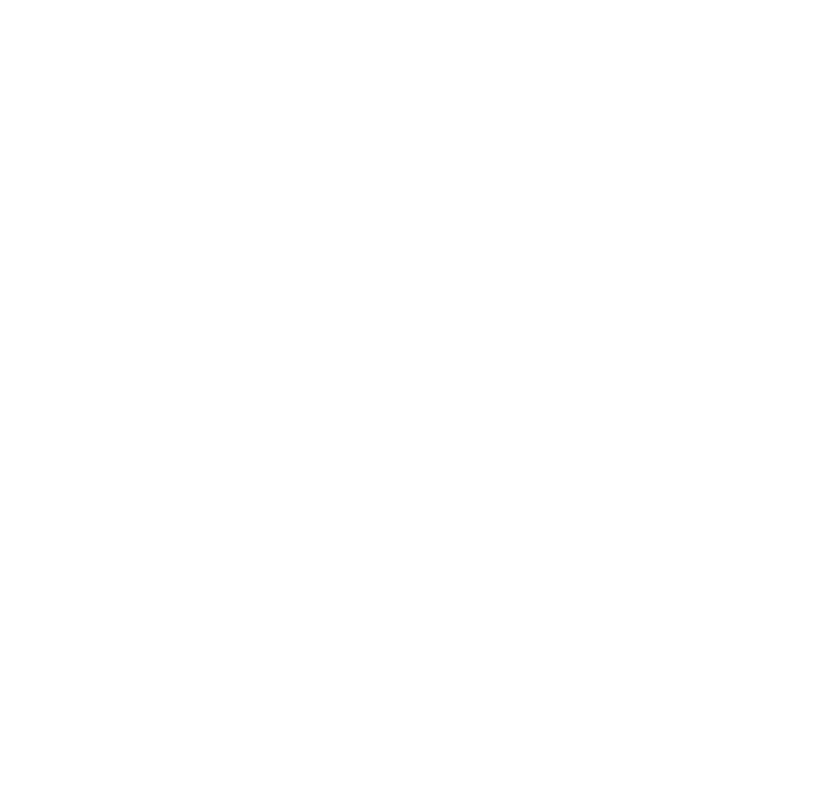
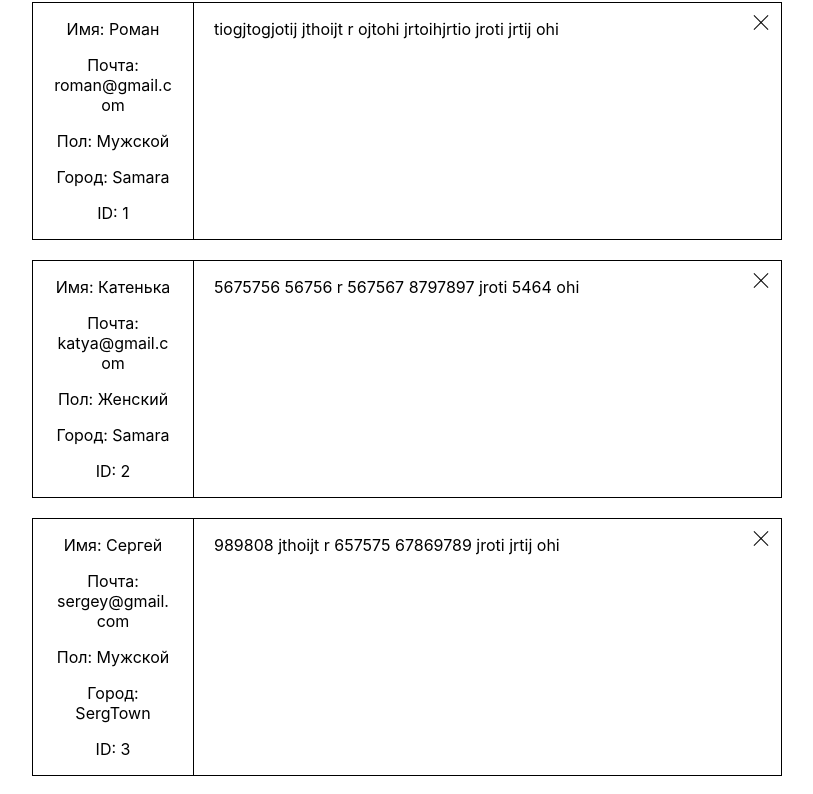
Before and after one commit to roman-ps/guestbook, a React (Create React App) app: page / in a window 1280 px wide. Shown: the part 685-1479 px from the top of the page, without its empty margins (233-1046 px from the left). Before the commit the page ends 800 px from the top, so only its background shows below. Built offline with nearby package versions, Linux system fonts and the light colour scheme.

Commit message:
Переделал фильтр, изменил структуру + добавил нулевой фильтр

```diff
--- a/src/components/App/App.js
+++ b/src/components/App/App.js
@@ -2,11 +2,43 @@
 import classes from './App.module.css';
 import Title from './Title/Title';
 import Form from './Form/Form';
-import ReviewsList from './ReviewsList/ReviewsList';
 import Subtitle from './Subtitle/Subtitle';
-import Filter from './Filter/Filter';
+import Reviews from './Reviews/Reviews';
 
-const reviewsAll = [];
+const reviewsAll = [
+  {
+    name: 'Роман',
+    mail: 'roman@gmail.com',
+    city: 'Samara',
+    text: 'tiogjtogjotij jthoijt r ojtohi jrtoihjrtio jroti jrtij ohi',
+    sex: 'Мужской',
+    id: 1,
+  },
+  {
+    name: 'Катенька',
+    mail: 'katya@gmail.com',
+    city: 'Samara',
+    text: '5675756 56756 r 567567 8797897 jroti 5464 ohi',
+    sex: 'Женский',
+    id: 2,
+  },
+  {
+    name: 'Сергей',
+    mail: 'sergey@gmail.com',
+    city: 'SergTown',
+    text: '989808 jthoijt r 657575 67869789 jroti jrtij ohi',
+    sex: 'Мужской',
+    id: 3,
+  },
+  {
+    name: 'Касиопея',
+    mail: 'kas@gmail.com',
+    city: 'Pompei',
+    text: 'tiogjtogjotij jthoijt r hjkhjkhj uiouiou jroti uiouiou ohi',
+    sex: 'Женский',
+    id: 4,
+  },
+];
 
 const App = () => {
   const [reviews, setReviews] = useState(reviewsAll);
@@ -17,21 +49,9 @@
     },0) + 1;
   };
 
-  // const FilterList = (option) => {
-  //   return reviews.filter((elem) => {
-  //     return elem.sex === option;
-  //   })
-  // }
-
   const onSaveData = (enterData) => {
     const actualData = {...enterData, id: getNextId()};
     setReviews([actualData, ...reviews]);
-  };
-
-  const onFilterList = (option) => {
-    const filterList = reviews.filter((elem) => elem.sex === option);
-    console.log(reviews)
-    setReviews(filterList);
   };
 
   return (
@@ -39,8 +59,7 @@
       <Title />
       <Form saveData={onSaveData}/>
       <Subtitle />
-      <Filter filterList={onFilterList}/>
-      <ReviewsList items={reviews}/>
+      <Reviews items={reviews}/>
     </div>
   );
 };
--- a/src/components/App/Filter/Filter.js
+++ b/src/components/App/Reviews/Filter/Filter.js
@@ -1,19 +1,15 @@
-import React, {useState} from 'react';
+import React from 'react';
 import classes from './Filter.module.css';
 
 const Filter = (props) => {
-  const [filter, setFilter] = useState('');
-
-  const selectHandler = (evt) => {
-    setFilter(evt.target.value);
-    props.filterList(filter);
+  const selectFilterHandler = (evt) => {
+    props.selectFilterHandler(evt.target.value);
   };
-
 
   return (
     <div className={classes.filter}>
       <p className={classes.title}>Фильтр</p>
-      <select name='select' onChange={selectHandler}>
+      <select name='select' onChange={selectFilterHandler}>
         <option value=''></option>
         <option value='Мужской'>Мужской</option>
         <option value='Женский'>Женский</option>
--- /dev/null
+++ b/src/components/App/Reviews/Reviews.js
@@ -0,0 +1,24 @@
+import React, {useState} from 'react';
+import ReviewsList from './ReviewsList/ReviewsList';
+import Filter from './Filter/Filter';
+
+const Reviews = (props) => {
+  const [filteredSex, setFilteredSex] = useState('');
+
+  const onSelectFilterHandler = (selectedSex) => {
+    setFilteredSex(selectedSex);
+  };
+
+  const filteredReviews = props.items.filter((elem) => {
+    return (elem.sex === filteredSex || filteredSex === '');
+  });
+
+  return (
+    <div>
+      <Filter selectFilterHandler={onSelectFilterHandler} />
+      <ReviewsList items={filteredReviews} />
+    </div>
+  )
+};
+
+export default Reviews;
--- a/src/components/App/ReviewsList/ReviewsList.js
+++ b/src/components/App/Reviews/ReviewsList/ReviewsList.js
@@ -4,9 +4,9 @@
 
 const ReviewsList = (props) => {
   const dataItems = props.items;
-  const elements = dataItems.map((elem) => {
-    return <ReviewItem name={elem.name} mail={elem.mail} city={elem.city} text={elem.text} key={elem.id} id={elem.id} sex={elem.sex}/>
-  });
+  const elements = dataItems.map((elem) => (
+    <ReviewItem name={elem.name} mail={elem.mail} city={elem.city} text={elem.text} key={elem.id} id={elem.id} sex={elem.sex}/>
+  ));
 
   return (
     <div className={classes.list}>
```
Also changed, not shown: src/components/App/Reviews/Filter/Filter.module.css (renamed from src/components/App/Filter/Filter.module.css), src/components/App/Reviews/ReviewsList/ReviewItem/ReviewItem.js (renamed from src/components/App/ReviewsList/ReviewItem/ReviewItem.js), src/components/App/Reviews/ReviewsList/ReviewItem/ReviewItem.module.css (renamed from src/components/App/ReviewsList/ReviewItem/ReviewItem.module.css), src/components/App/Reviews/ReviewsList/ReviewsList.module.css (renamed from src/components/App/ReviewsList/ReviewsList.module.css).
